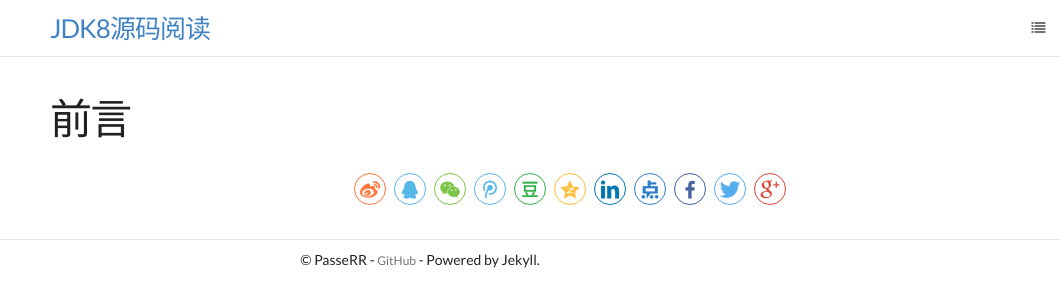
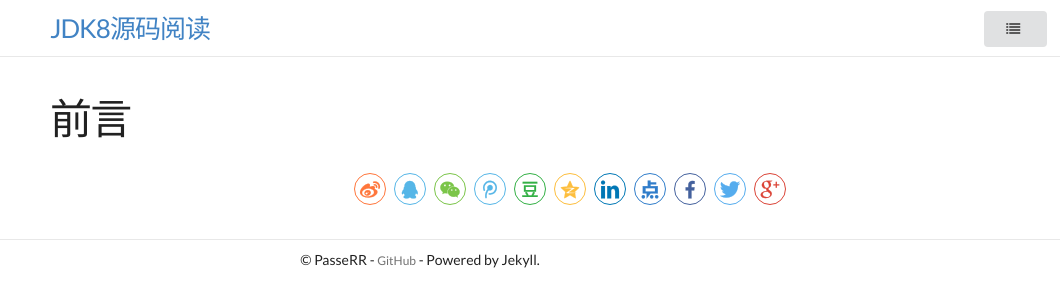
Before and after one commit to PasseRR/Java-Example, a Jekyll site: the page built from index.md, in a window 1280 px wide. Shown: the top 307 px of the page, without its empty margins (220-1280 px from the left). Built offline with Jekyll 4.4.1, drawn with Linux system fonts in a browser that asks for light colours; nearby versions of some CDN libraries; library files that are not in the unit come from our copies.

Commit message:
sidebar update

```diff
--- a/_includes/header.html
+++ b/_includes/header.html
@@ -1,11 +1,13 @@
 <header class="site-header">
     <nav class="site-nav">
-        <div class="trigger">
-            <a class="page-link"
-               onclick="javascript:$('.vertical.sidebar').sidebar('toggle');" href="#"
-               target=""><i class="list icon"></i></a>
+        <div class="ui animated vertical button">
+            <div class="visible content s-1">
+                <i class="list icon"></i>
+            </div>
+            <div class="hidden content">目录</div>
         </div>
     </nav>
+
     <div class="wrap">
         <div class="site-title">
             <a href="{{ site.url }}/">{{ site.title }}</a>
--- a/_includes/sidebar.html
+++ b/_includes/sidebar.html
@@ -1,4 +1,4 @@
-<div class="ui visible left vertical sidebar overlay menu">
+<div class="ui vertical sidebar overlay menu left">
     <div class="item">
         <div class="ui search">
             <div class="ui icon input">
```
Also changed, not shown: _layouts/default.html (+9 -4 lines).
